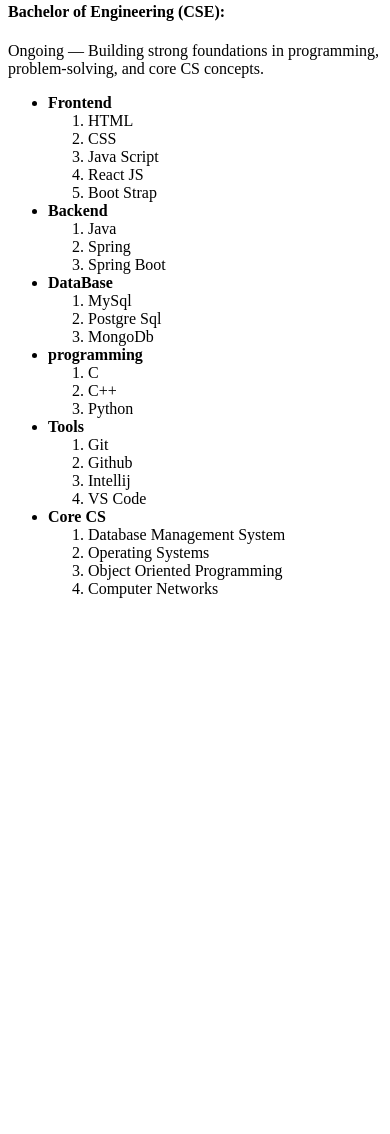
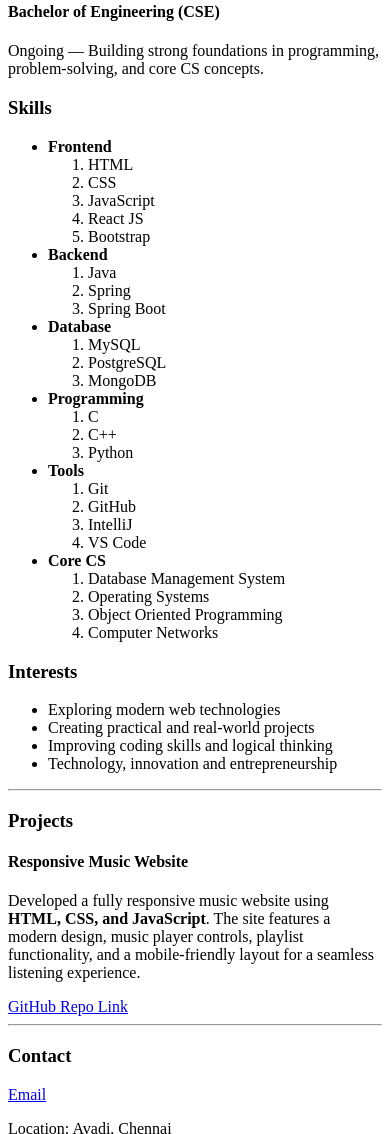
Before and after one commit to mohamedhasan-coder/Portfolio_Website_, a plain HTML site: page Header_Section.html in a window 390 px wide. Shown: the part 723-1857 px from the top of the page. Before the commit the page ends 1337 px from the top, so only its background shows below. Drawn offline with Linux system fonts and the light colour scheme.

Commit message:
Sections and Footer Added

```diff
--- a/Header_Section.html
+++ b/Header_Section.html
@@ -7,7 +7,7 @@
     <!--Fonts-->
     <link rel="preconnect" href="https://fonts.googleapis.com">
     <link rel="preconnect" href="https://fonts.gstatic.com" crossorigin>
-    <link href="https://fonts.googleapis.com/css2?family=Open+Sans:ital,wght@0,300..800;1,300..800&display=swap" rel="stylesheet">
+    <link href="https://fonts.googleapis.com/css2?family=Open+Sans:wght@300;400;600;700&display=swap" rel="stylesheet">
 
     <!--Favicon-->
     <link rel="icon" type="image/png" href="Images/Favicon.png">
@@ -16,81 +16,147 @@
     <title>Portfolio</title>
 </head>
 
+<body>
+
 <header>
 
     <!--Navigation Links-->
     <nav>
-            <a href="#">Home</a>&nbsp; &nbsp;
-            <a href="#about-Me">About Me</a>&nbsp; &nbsp;
-            <a href="#">Projects</a>&nbsp; &nbsp;
-            <a href="#">Skills</a>&nbsp; &nbsp;
-            <a href="#">Achievements</a>&nbsp; &nbsp;
-            <a href="#">Contact</a>&nbsp; &nbsp;
-            <a href="#">Footer</a>
+        <a href="#">Home</a>&nbsp;&nbsp;
+        <a href="#about">About Me</a>&nbsp;&nbsp;
+        <a href="#projects">Projects</a>&nbsp;&nbsp;
+        <a href="#contact">Contact</a>&nbsp;&nbsp;
+        <a href="#footer">Footer</a>
     </nav>
 
     <!--Header Section Contents-->
     <h1>Hi, I Am Mohamed Hasan</h1>
     <h2>Software Developer</h2>
-        <p>I’m Hasan, a learner and future software developer exploring technology, coding, and real-world problem Solving.</p>
+    <p>I’m Hasan, a learner and future software developer exploring technology, coding, and real-world problem solving.</p>
 
 </header>
-    <!--Sections-->
 
-    <section id="about-Me">
-        <!--About Me-->
+<hr>
+
+<!--About Section-->
+<section id="about">
+
     <h2>About Me</h2>
-        <img src="Images/Skills.jpg" width="100%" height="100%" alt="Skills-Image">
-        <P>I’m Hasan, a passionate technology enthusiast and aspiring software developer, focused on learning, building real-world projects, and growing into a strong problem solver.</P>
+
+    <img src="Images/Skills.jpg" width="100%" alt="Programming skills illustration">
+
+    <p>I’m Hasan, a passionate technology enthusiast and aspiring software developer, focused on learning, building real-world projects, and growing into a strong problem solver.</p>
 
     <!--Education-->
     <h3>Education</h3>
-        <h4>Bachelor of Engineering (CSE):</h4>
+    <h4>Bachelor of Engineering (CSE)</h4>
     <p>Ongoing — Building strong foundations in programming, problem-solving, and core CS concepts.</p>
 
     <!--Skills-->
+    <h3>Skills</h3>
+
     <ul>
-            <li><strong>Frontend</strong></li>
+
+        <li><strong>Frontend</strong>
             <ol>
                 <li>HTML</li>
                 <li>CSS</li>
-                <li>Java Script</li>
+                <li>JavaScript</li>
                 <li>React JS</li>
-                <li>Boot Strap</li>
+                <li>Bootstrap</li>
             </ol>
-            <li><Strong>Backend</Strong></li>
+        </li>
+
+        <li><strong>Backend</strong>
             <ol>
                 <li>Java</li>
                 <li>Spring</li>
                 <li>Spring Boot</li>
             </ol>
-            <li><strong>DataBase</strong></li>
+        </li>
+
+        <li><strong>Database</strong>
             <ol>
-                <li>MySql</li>
-                <li>Postgre Sql</li>
-                <li>MongoDb</li>
+                <li>MySQL</li>
+                <li>PostgreSQL</li>
+                <li>MongoDB</li>
             </ol>
-            <li><strong>programming</strong></li>
+        </li>
+
+        <li><strong>Programming</strong>
             <ol>
                 <li>C</li>
                 <li>C++</li>
                 <li>Python</li>
             </ol>
-            <li><strong>Tools</strong></li>
+        </li>
+
+        <li><strong>Tools</strong>
             <ol>
                 <li>Git</li>
-                <li>Github</li>
-                <li>Intellij</li>
+                <li>GitHub</li>
+                <li>IntelliJ</li>
                 <li>VS Code</li>
             </ol>
-            <li><strong>Core CS</strong></li>
+        </li>
+
+        <li><strong>Core CS</strong>
             <ol>
                 <li>Database Management System</li>
                 <li>Operating Systems</li>
                 <li>Object Oriented Programming</li>
                 <li>Computer Networks</li>
             </ol>
+        </li>
+
     </ul>
+
+    <!--Interests-->
+    <h3>Interests</h3>
+    <ul>
+        <li>Exploring modern web technologies</li>
+        <li>Creating practical and real-world projects</li>
+        <li>Improving coding skills and logical thinking</li>
+        <li>Technology, innovation and entrepreneurship</li>
+    </ul>
+
 </section>
+
+<hr>
+
+<!--Projects Section-->
+<section id="projects">
+    <h3>Projects</h3>
+
+    <h4>Responsive Music Website</h4>
+    <p>Developed a fully responsive music website using <strong>HTML, CSS, and JavaScript</strong>. The site features a modern design, music player controls, playlist functionality, and a mobile-friendly layout for a seamless listening experience.</p>
+
+    <a href="https://github.com/mohamedhasan-coder/Responsive-Music-Website" target="_blank">GitHub Repo Link</a>
+</section>
+
+<hr>
+
+<!--Contact Section-->
+<section id="contact">
+    <h3>Contact</h3>
+
+    <a href="mailto:mohamedhasan8403@gmail.com">Email</a>
+    <p>Location: Avadi, Chennai</p>
+
+    <a href="https://github.com/mohamedhasan-coder" target="_blank">GitHub</a><br><br>
+
+    <a href="https://www.linkedin.com/in/mohamed-hasan-m-325051362/" target="_blank">LinkedIn</a><br>
+
+    <p>“Feel free to contact me!”</p>
+</section>
+
+<hr>
+
+<!--Footer-->
+<footer id="footer">
+    <p>&copy; Mohamed Hasan</p>
+    <p>Thank You For Visiting My Portfolio</p>
+</footer>
+
 </body>
 </html>
```
Lines whose indentation alone changed are shown as unchanged.
